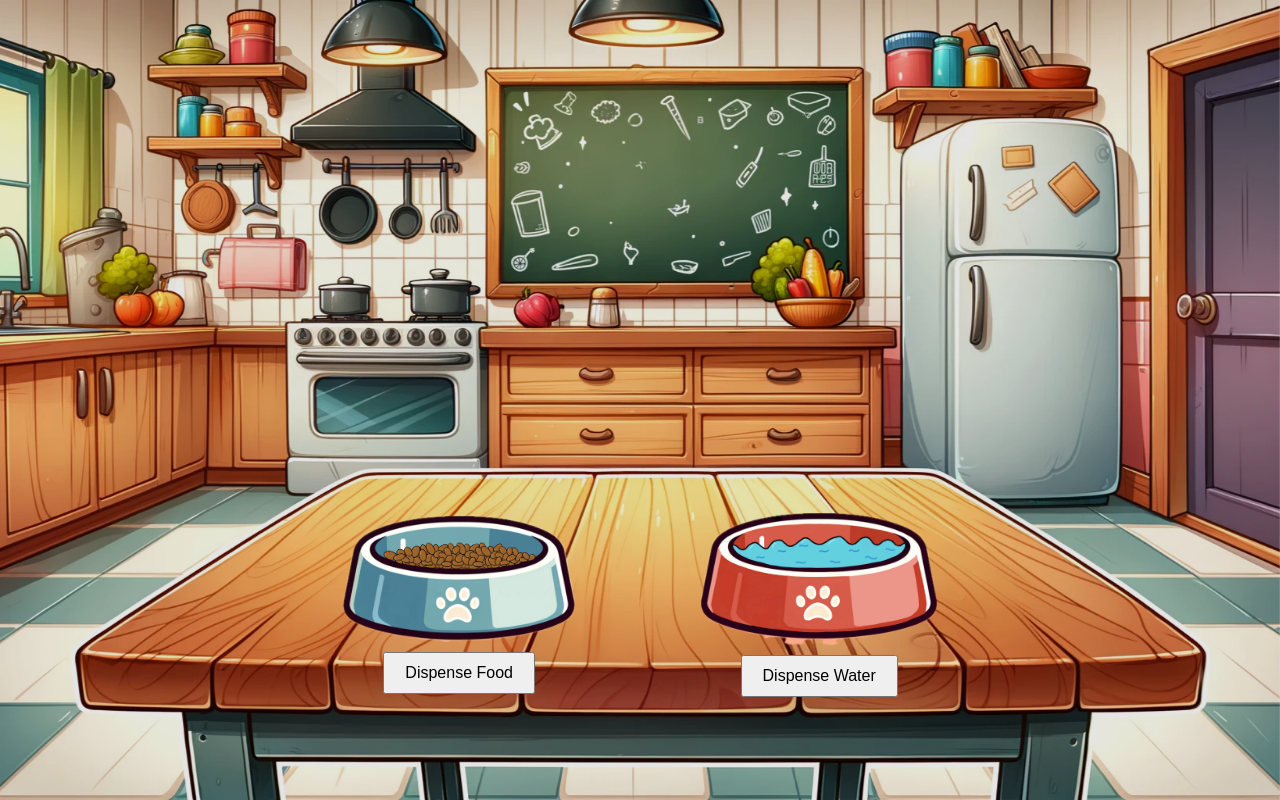
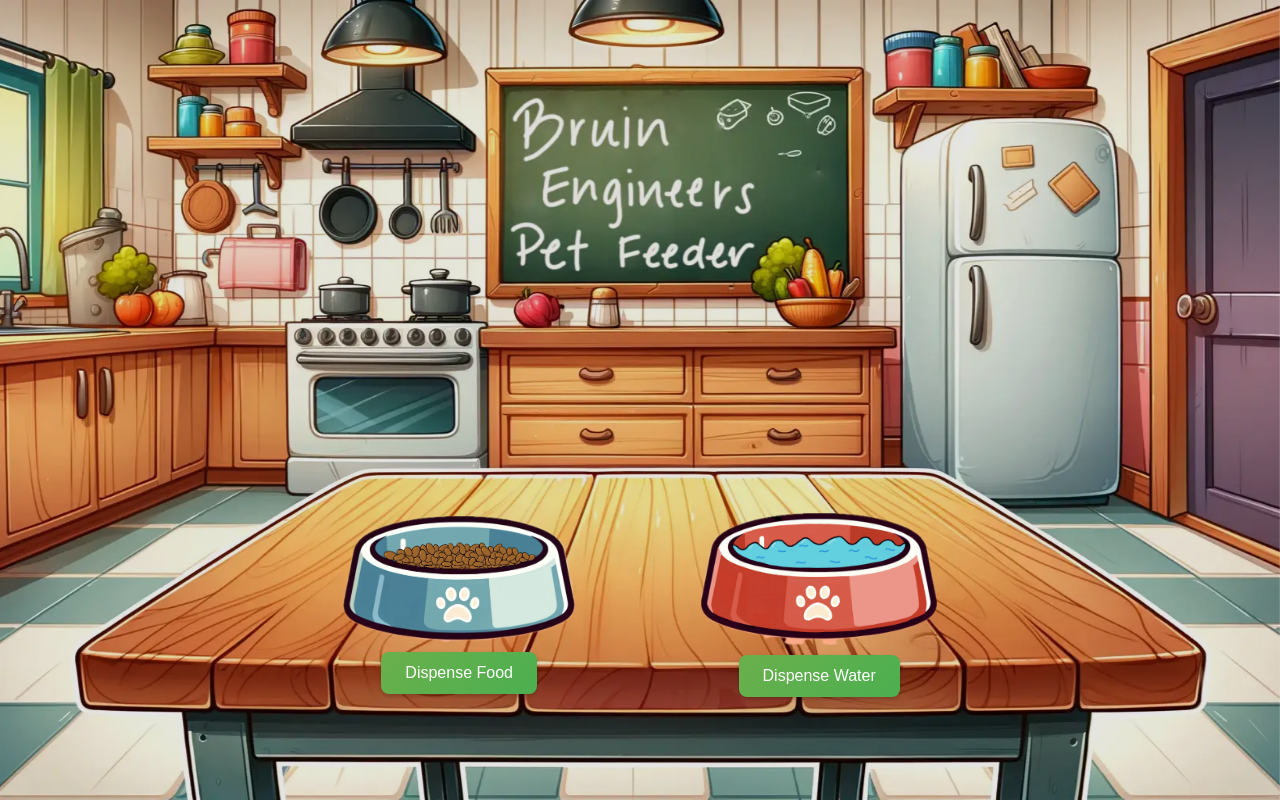
Before and after one commit to lamluongg/PetFeederApp, a React (Create React App) app: page / in a window 1280 px wide. Built offline with nearby package versions, Linux system fonts and the light colour scheme.

Commit message:
chalkboard update

```diff
--- a/src/components/MainPage.css
+++ b/src/components/MainPage.css
@@ -18,7 +18,7 @@ html, body {
     align-items: center;
     justify-content: center;
     height: 100vh; /* Ensure the main-page fills the viewport height */
-    background-image: url('../assets/kitchen.webp'); /* Add your background image path here */
+    background-image: url('../assets/kitchenchloe.webp'); /* Add your background image path here */
     background-size: cover; /* Ensure the background image covers the entire page */
     background-position: center; /* Center the background image */
     background-repeat: no-repeat; /* Prevent the background image from repeating */
@@ -72,7 +72,23 @@ html, body {
 }
 
 .item button {
-    padding: 10px 20px;
+    padding: 12px 24px; /* Adjust padding for better aesthetics */
     font-size: 16px;
     cursor: pointer;
+    background: linear-gradient(135deg, #6ab04c, #4CAF50); /* Add gradient background */
+    color: white; /* White text */
+    border: none; /* Remove border */
+    border-radius: 8px; /* Slightly increase border radius */
+    box-shadow: 0 2px 4px rgba(0, 0, 0, 0.2); /* Add a more subtle shadow */
+    transition: all 0.3s ease; /* Smooth transition */
 }
+
+.item button:hover {
+    background: linear-gradient(135deg, #57a845, #45a049); /* Darker gradient on hover */
+}
+
+.item button:active {
+    background: linear-gradient(135deg, #4c8e41, #3e8e41); /* Even darker gradient on active */
+    box-shadow: 0 2px 2px rgba(0, 0, 0, 0.2); /* Smaller shadow */
+    transform: translateY(2px); /* Slightly move button down */
+}
```
Also changed, not shown: src/assets/kitchenchloe.webp (added).
